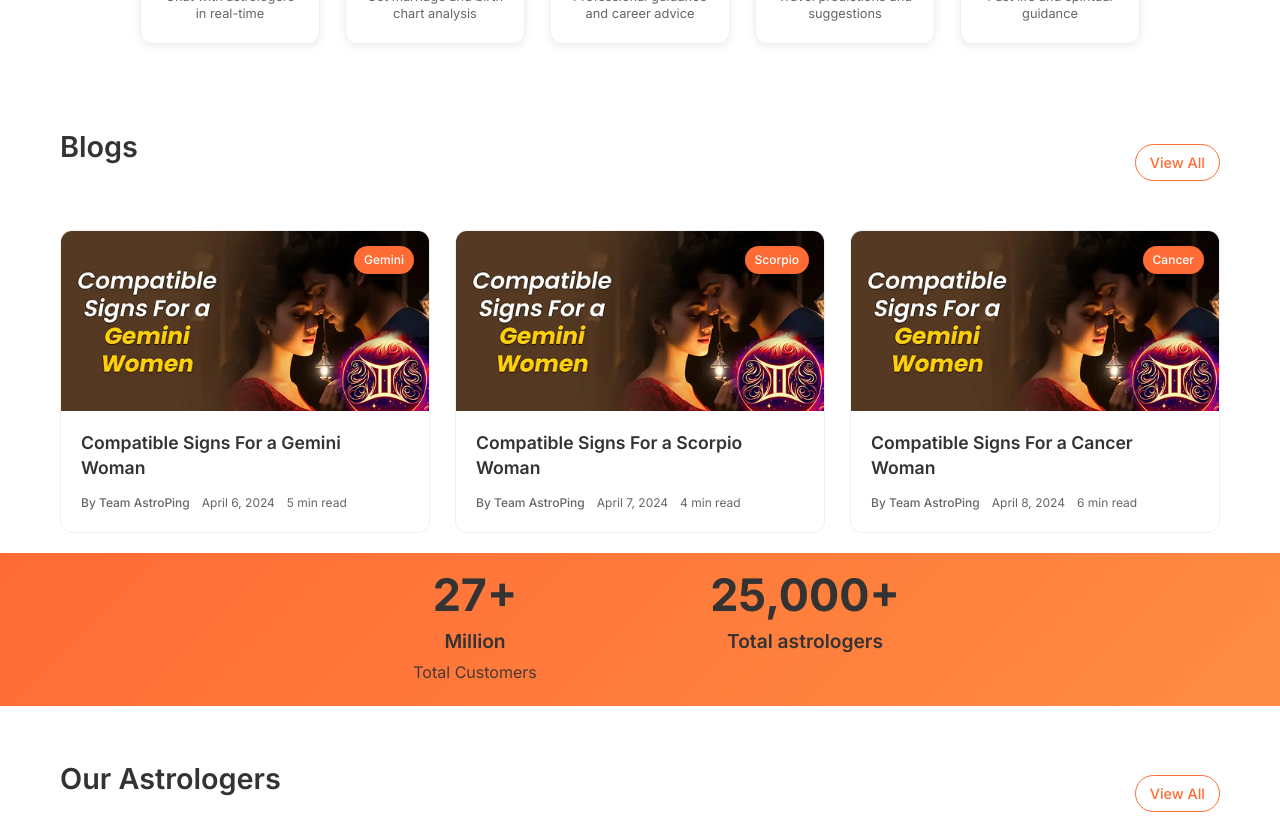
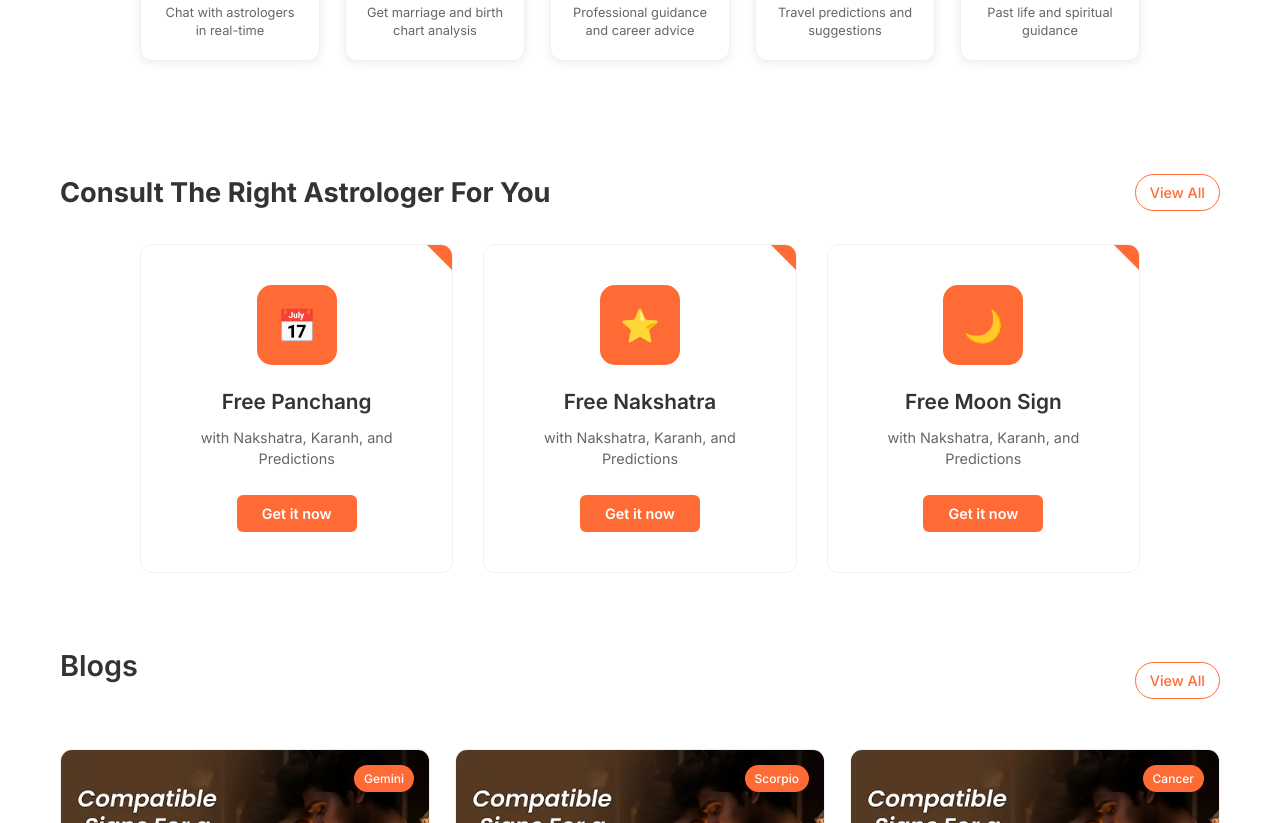
Before and after one commit to saichennu440/AstroPing, a React (Vite) app: page / in a window 1280 px wide. Shown: the part 2780-3603 px from the top of the page. Built offline with nearby package versions, Linux system fonts and the light colour scheme.

Commit message:
added new component Free services

```diff
--- a/src/App.jsx
+++ b/src/App.jsx
@@ -6,7 +6,7 @@ import ScheduleAppointment from './components/ScheduleAppointment'
 import TodaysPrediction from './components/TodaysPrediction'
 import OurServices from './components/OurServices'
 import ConsultAstrologer from './components/ConsultAstrologer'
-//import FreeServices from './components/FreeServices'
+import FreeServices from './components/FreeServices'
 import Blog from './components/Blog'
 import Stats from './components/Stats'
 import Astrologers from './components/Astrologers'
@@ -25,7 +25,7 @@ function App() {
       <TodaysPrediction />
       <OurServices />
       <ConsultAstrologer />
-
+      <FreeServices/>
       <Blog />
       <Stats />
       <Astrologers />
--- /dev/null
+++ b/src/components/FreeServices.css
@@ -0,0 +1,94 @@
+.free-services {
+  background: white;
+  padding: 50px 0;
+}
+
+.free-services-grid {
+  display: grid;
+  grid-template-columns: repeat(3, 1fr);
+  gap: 30px;
+  max-width: 1000px;
+  margin: 0 auto;
+}
+ .sectionn-title {
+    font-size: 1.7rem;
+    /* center just the standalone section titles, not our blog header */
+    text-align: center;
+  }
+.free-service-card {
+  text-align: center;
+  padding: 40px 30px;
+  background: white;
+  border-radius: 12px;
+  border: 1px solid #f0f0f0;
+  position: relative;
+  overflow: hidden;
+  transition: all 0.3s ease;
+}
+
+.free-service-card:hover {
+  transform: translateY(-3px);
+  box-shadow: 0 8px 25px rgba(0, 0, 0, 0.1);
+}
+
+.free-service-card::before {
+  content: '';
+  position: absolute;
+  top: 0;
+  right: 0;
+  width: 0;
+  height: 0;
+  border-left: 25px solid transparent;
+  border-top: 25px solid #FF6B35;
+}
+
+.service-icon {
+  width: 80px;
+  height: 80px;
+  background: #FF6B35;
+  border-radius: 15px;
+  display: flex;
+  align-items: center;
+  justify-content: center;
+  margin: 0 auto 20px;
+  font-size: 2rem;
+  color: white;
+}
+
+.free-service-card h3 {
+  font-size: 1.3rem;
+  font-weight: 600;
+  margin-bottom: 8px;
+  color: #333;
+}
+
+.free-service-card p {
+  color: #666;
+  margin-bottom: 25px;
+  line-height: 1.5;
+  font-size: 0.9rem;
+}
+
+.free-service-card .btn {
+  padding: 10px 25px;
+  font-weight: 600;
+  font-size: 0.9rem;
+}
+
+@media (max-width: 768px) {
+  .free-services-grid {
+    grid-template-columns: 1fr;
+    gap: 25px;
+  }
+   .sectionn-title {
+    font-size:1.0rem  ;
+    /* center just the standalone section titles, not our blog header */
+     margin-top: -20px;
+  }
+
+  .service-icon {
+    width: 70px;
+    height: 70px;
+    font-size: 1.8rem;
+  }
+}
--- /dev/null
+++ b/src/components/FreeServices.jsx
@@ -0,0 +1,47 @@
+import './FreeServices.css'
+
+const FreeServices = () => {
+  const freeServices = [
+    {
+      title: 'Free Panchang',
+      subtitle: 'with Nakshatra, Karanh, and Predictions',
+      icon: '📅'
+    },
+    {
+      title: 'Free Nakshatra',
+      subtitle: 'with Nakshatra, Karanh, and Predictions',
+      icon: '⭐'
+    },
+    {
+      title: 'Free Moon Sign',
+      subtitle: 'with Nakshatra, Karanh, and Predictions',
+      icon: '🌙'
+    }
+  ]
+
+  return (
+    <section className="free-services">
+      <div className="container">
+        <div className="section-header">
+          <h2 className="sectionn-title">Consult The Right Astrologer For You</h2>
+          <a href="#" className="view-all">View All</a>
+        </div>
+
+        <div className="free-services-grid">
+          {freeServices.map((service, index) => (
+            <div key={index} className="free-service-card">
+              <div className="service-icon">
+                <span>{service.icon}</span>
+              </div>
+              <h3>{service.title}</h3>
+              <p>{service.subtitle}</p>
+              <button className="btn btn-primary">Get it now</button>
+            </div>
+          ))}
+        </div>
+      </div>
+    </section>
+  )
+}
+
+export default FreeServices
```
